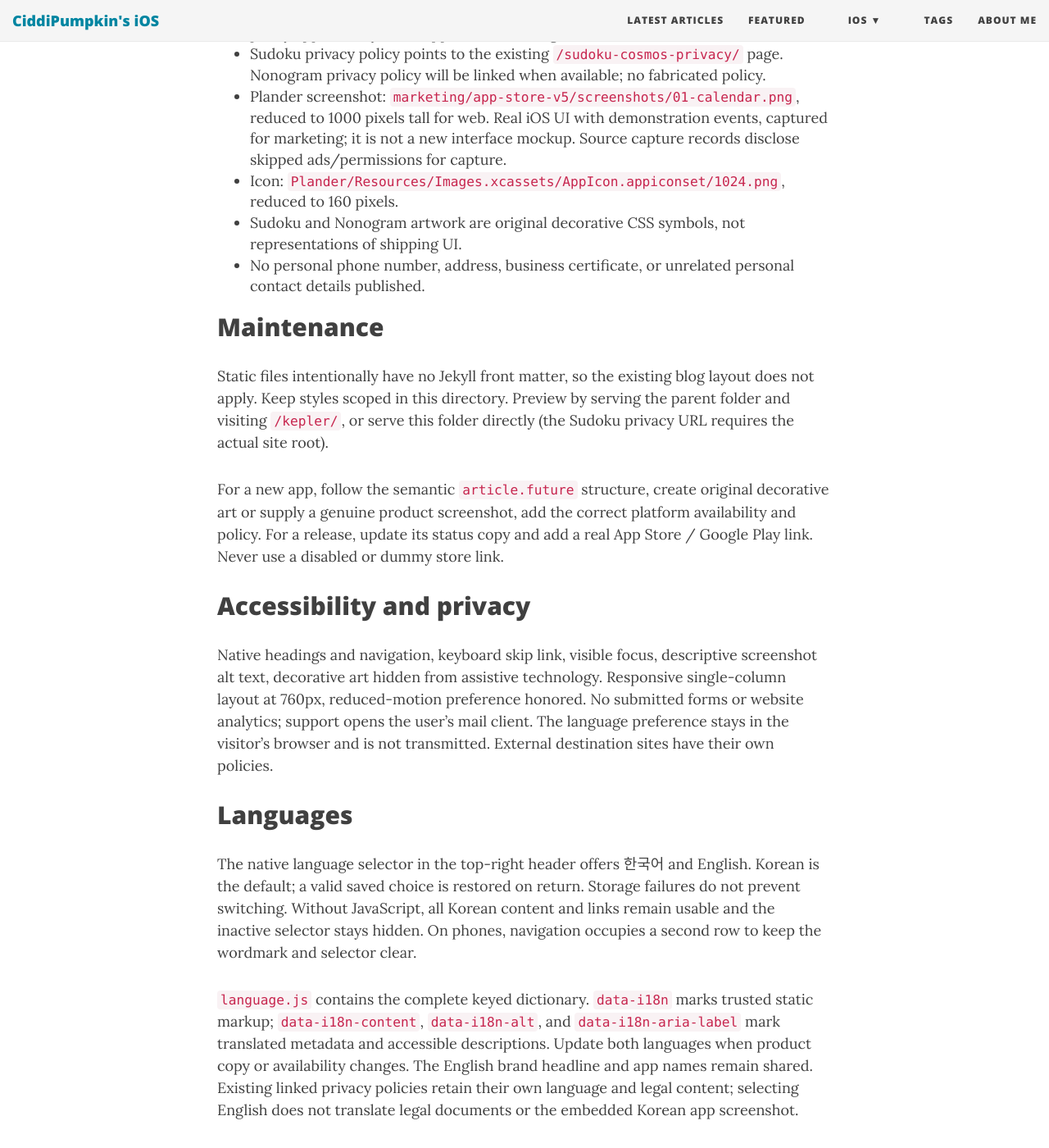
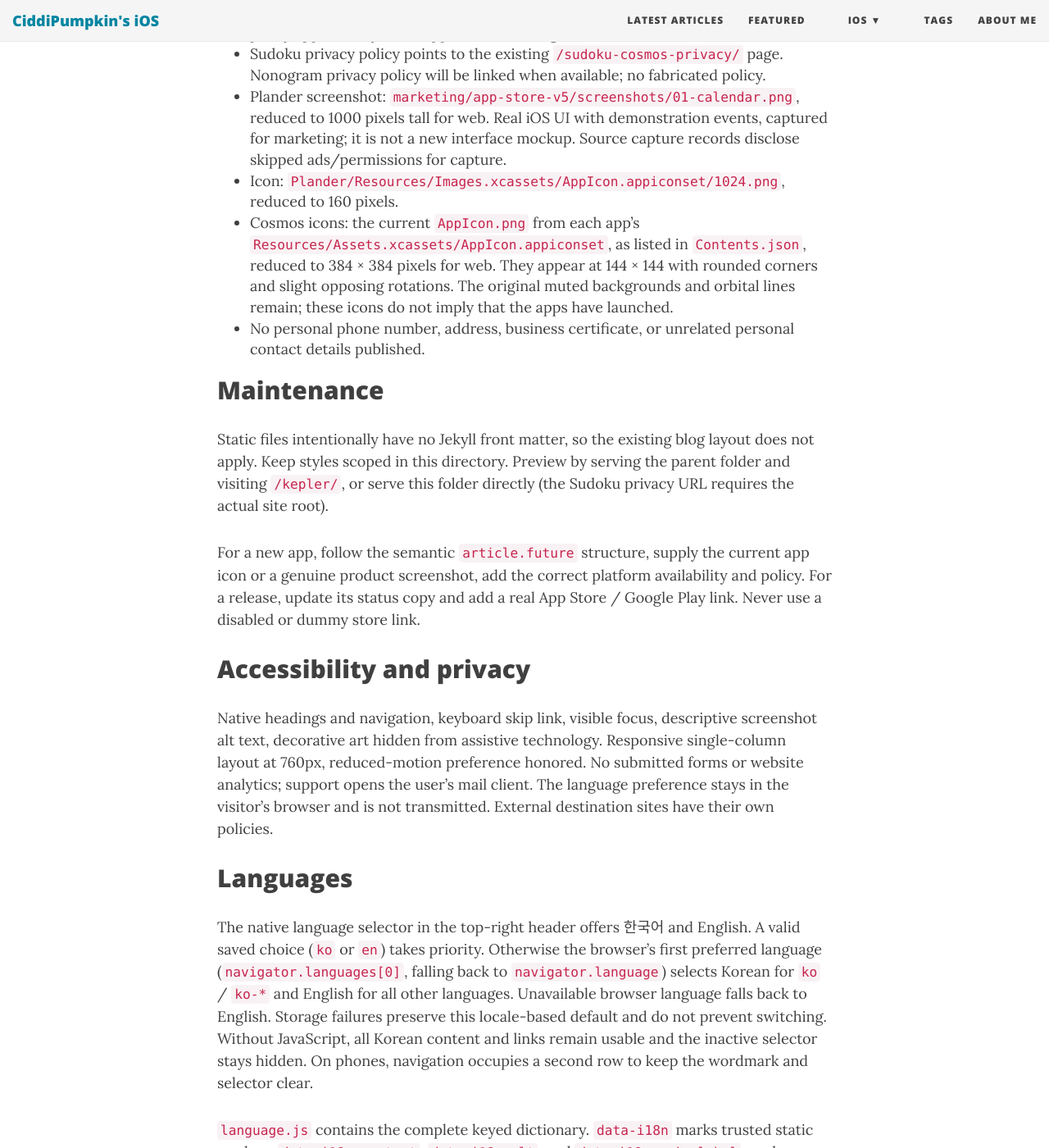
Before and after one commit to CiddiPumpkin/CiddiPumpkin.github.io, a Jekyll site: the page built from kepler/DESIGN.md, in a window 1280 px wide and 1400 px high, scrolled down 1440 px. Shown: the whole window at 82% size. Built offline with Jekyll 4.4.1, drawn with Linux system fonts in a browser that asks for light colours; nearby versions of some CDN libraries; our own code applies the rules of GitHub Pages for plain Markdown files; some of the changed text lies outside the part shown.

Commit message:
feat: use Cosmos app icons and detect visitor language
Intent: Show current product identities and default to browser language while preserving visitor choice.

```diff
--- a/kepler/DESIGN.md
+++ b/kepler/DESIGN.md
@@ -2,7 +2,7 @@
 
 ## Direction
 
-Quiet editorial layout for a small independent app studio. Warm paper, graphite type, fine dividing lines, a lilac Plander showcase, and two muted puzzle illustrations. The orbital symbol is an original SVG drawing connecting the Kepler name with the future Cosmos series. No external fonts, frameworks, cookies, or analytics are loaded by this page. A small local script handles Korean/English text and remembers only the chosen language in browser localStorage.
+Quiet editorial layout for a small independent app studio. Warm paper, graphite type, fine dividing lines, a lilac Plander showcase, and two current Cosmos app icons on muted backgrounds. The orbital symbol is an original SVG drawing connecting the Kepler name with the future Cosmos series. No external fonts, frameworks, cookies, or analytics are loaded by this page. A small local script handles Korean/English text and remembers only the chosen language in browser localStorage.
 
 The opening statement establishes the studio; the first product is demonstrated by a real screen; future releases are explicitly marked; studio and support information close the page. This order can grow without redesigning the whole site.
 
@@ -28,14 +28,14 @@
 - Sudoku privacy policy points to the existing `/sudoku-cosmos-privacy/` page. Nonogram privacy policy will be linked when available; no fabricated policy.
 - Plander screenshot: `marketing/app-store-v5/screenshots/01-calendar.png`, reduced to 1000 pixels tall for web. Real iOS UI with demonstration events, captured for marketing; it is not a new interface mockup. Source capture records disclose skipped ads/permissions for capture.
 - Icon: `Plander/Resources/Images.xcassets/AppIcon.appiconset/1024.png`, reduced to 160 pixels.
-- Sudoku and Nonogram artwork are original decorative CSS symbols, not representations of shipping UI.
+- Cosmos icons: the current `AppIcon.png` from each app’s `Resources/Assets.xcassets/AppIcon.appiconset`, as listed in `Contents.json`, reduced to 384 × 384 pixels for web. They appear at 144 × 144 with rounded corners and slight opposing rotations. The original muted backgrounds and orbital lines remain; these icons do not imply that the apps have launched.
 - No personal phone number, address, business certificate, or unrelated personal contact details published.
 
 ## Maintenance
 
 Static files intentionally have no Jekyll front matter, so the existing blog layout does not apply. Keep styles scoped in this directory. Preview by serving the parent folder and visiting `/kepler/`, or serve this folder directly (the Sudoku privacy URL requires the actual site root).
 
-For a new app, follow the semantic `article.future` structure, create original decorative art or supply a genuine product screenshot, add the correct platform availability and policy. For a release, update its status copy and add a real App Store / Google Play link. Never use a disabled or dummy store link.
+For a new app, follow the semantic `article.future` structure, supply the current app icon or a genuine product screenshot, add the correct platform availability and policy. For a release, update its status copy and add a real App Store / Google Play link. Never use a disabled or dummy store link.
 
 ## Accessibility and privacy
 
@@ -43,14 +43,14 @@
 
 ## Languages
 
-The native language selector in the top-right header offers 한국어 and English. Korean is the default; a valid saved choice is restored on return. Storage failures do not prevent switching. Without JavaScript, all Korean content and links remain usable and the inactive selector stays hidden. On phones, navigation occupies a second row to keep the wordmark and selector clear.
+The native language selector in the top-right header offers 한국어 and English. A valid saved choice (`ko` or `en`) takes priority. Otherwise the browser’s first preferred language (`navigator.languages[0]`, falling back to `navigator.language`) selects Korean for `ko` / `ko-*` and English for all other languages. Unavailable browser language falls back to English. Storage failures preserve this locale-based default and do not prevent switching. Without JavaScript, all Korean content and links remain usable and the inactive selector stays hidden. On phones, navigation occupies a second row to keep the wordmark and selector clear.
 
 `language.js` contains the complete keyed dictionary. `data-i18n` marks trusted static markup; `data-i18n-content`, `data-i18n-alt`, and `data-i18n-aria-label` mark translated metadata and accessible descriptions. Update both languages when product copy or availability changes. The English brand headline and app names remain shared. Existing linked privacy policies retain their own language and legal content; selecting English does not translate legal documents or the embedded Korean app screenshot.
 
 ## Verification checklist
 
 - Review Korean and English desktop and mobile renders, including 320px viewport.
-- Test keyboard language selection, saved choice after reload, unavailable localStorage, and the usable Korean page with JavaScript disabled.
+- Test first visits with Korean, English, and other browser locales; invalid or unavailable localStorage; valid saved-choice priority after reload; keyboard language selection; and the usable Korean page with JavaScript disabled.
 - Confirm no horizontal overflow, link overlap, missing assets, or inaccessible focus indicators.
 - Follow iOS App Store, email, Plander and Sudoku privacy links.
 - Verify GitHub Pages deployment and live page after publishing.
--- a/kepler/index.html
+++ b/kepler/index.html
@@ -52,11 +52,11 @@
       <div class="coming-heading"><span class="eyebrow">NEXT IN OUR ORBIT</span><p data-i18n="next">다음으로 만날, 작은 몰입.</p></div>
       <div class="upcoming">
         <article class="future" aria-labelledby="sudoku-title">
-          <div class="future-art sudoku-art" aria-hidden="true"><div class="sudoku-grid"><span>3</span><span></span><span>8</span><span></span><span class="number">5</span><span></span><span>1</span><span></span><span>9</span></div><span class="art-index">02</span><span class="orbit-small"></span></div>
+          <div class="future-art sudoku-art" aria-hidden="true"><img class="cosmos-icon" src="assets/sudoku-cosmos-icon.png" width="144" height="144" alt="" loading="lazy" decoding="async"><span class="art-index">02</span><span class="orbit-small"></span></div>
           <div class="future-body"><span class="index">A MOMENT OF FOCUS</span><h3 id="sudoku-title">Sudoku<span>: Cosmos</span></h3><p data-i18n="sudoku">숫자 사이에서 찾는 잠깐의 몰입.<br>새로운 스도쿠 경험을 준비하고 있습니다.</p><span class="status pending" data-i18n="coming">iOS · Android 출시 예정</span><a class="policy-link" href="/sudoku-cosmos-privacy/" data-i18n="privacy">개인정보처리방침 <span aria-hidden="true">↗</span></a></div>
         </article>
         <article class="future" aria-labelledby="nonogram-title">
-          <div class="future-art nonogram-art" aria-hidden="true"><div class="pixel-star"><i></i><i></i><i></i><i></i><i></i><i></i><i></i><i></i><i></i><i></i><i></i><i></i><i></i><i></i><i></i><i></i><i></i><i></i><i></i><i></i><i></i><i></i><i></i><i></i><i></i></div><span class="art-index">03</span><span class="orbit-small"></span></div>
+          <div class="future-art nonogram-art" aria-hidden="true"><img class="cosmos-icon" src="assets/nonogram-cosmos-icon.png" width="144" height="144" alt="" loading="lazy" decoding="async"><span class="art-index">03</span><span class="orbit-small"></span></div>
           <div class="future-body"><span class="index">ONE SQUARE AT A TIME</span><h3 id="nonogram-title">Nonogram<span>: Cosmos</span></h3><p data-i18n="nonogram">한 칸씩 채워가는 발견의 즐거움.<br>새로운 노노그램 경험을 준비하고 있습니다.</p><span class="status pending" data-i18n="coming">iOS · Android 출시 예정</span><p class="small-note" data-i18n="futurePrivacy">개인정보처리방침은 출시 시 공개됩니다.</p></div>
         </article>
       </div>
```
Also changed, not shown: kepler/language.js (+6 -2 lines), kepler/style.css (+1 -1 lines), kepler/assets/nonogram-cosmos-icon.png (added), kepler/assets/sudoku-cosmos-icon.png (added).
